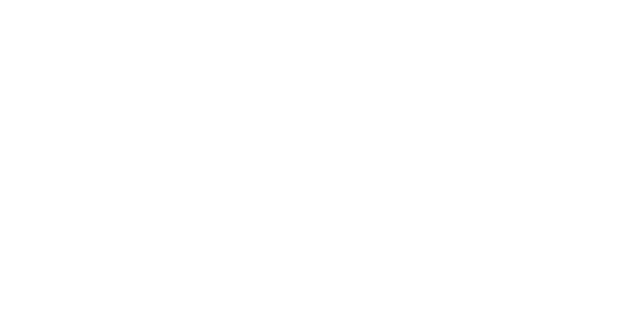
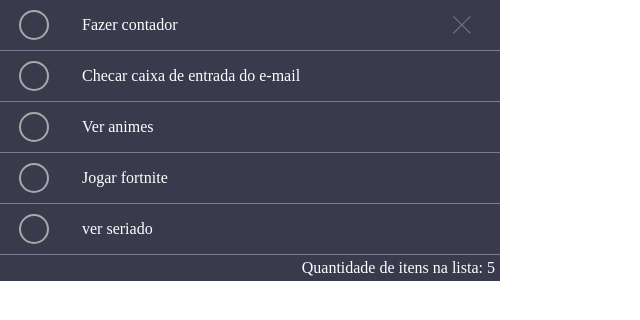
Before and after one commit to MarcelloAragoni/todo-list, a React (Create React App) app: page / in a window 1280 px wide. Shown: the top 320 px of the page, without its empty margins (0-640 px from the left). Built offline with nearby package versions, Linux system fonts and the light colour scheme.

Commit message:
add counter for todo list

```diff
--- a/src/App.tsx
+++ b/src/App.tsx
@@ -1,5 +1,15 @@
+import TodoList, { Todo } from "./components/TodoList/TodoList";
+
+const itemsList: Todo[] = [
+  { text: "Fazer contador" },
+  { text: "Checar caixa de entrada do e-mail" },
+  { text: "Ver animes" },
+  { text: "Jogar fortnite" },
+  { text: "ver seriado" },
+];
+
 function App() {
-  return <div></div>;
+  return <TodoList ItemList={itemsList} />;
 }
 
 export default App;
--- /dev/null
+++ b/src/components/Counter/Counter.tsx
@@ -0,0 +1,11 @@
+import "./counter.scss";
+
+type Props = {
+  size: number;
+};
+
+export default function Counter({ size }: Props) {
+  return (
+    <p className="TodoList--counter">Quantidade de itens na lista: {size}</p>
+  );
+}
--- /dev/null
+++ b/src/components/Counter/counter.scss
@@ -0,0 +1,5 @@
+.TodoList--counter{
+  color:white;
+  text-align: right;
+  padding: 5px;
+}
--- a/src/components/TodoList/TodoList.tsx
+++ b/src/components/TodoList/TodoList.tsx
@@ -1,3 +1,4 @@
+import Counter from "../Counter/Counter";
 import Item from "./ItemList";
 import "./todolist.scss";
 
@@ -15,6 +16,7 @@ export default function TodoList({ ItemList }: Props) {
       {ItemList.map((item) => (
         <Item items={item} />
       ))}
+      <Counter size={ItemList.length} />
     </ul>
   );
 }
```
